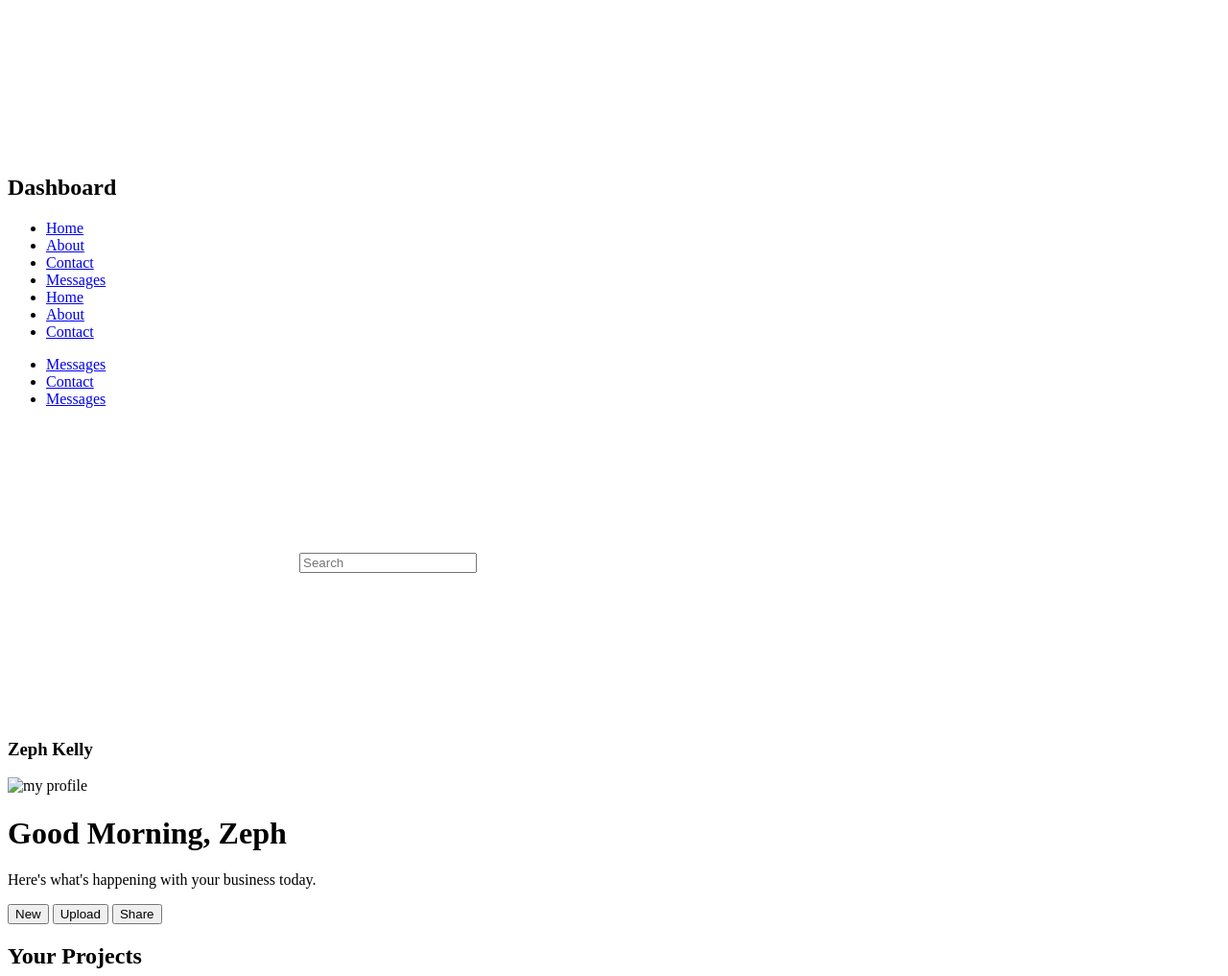
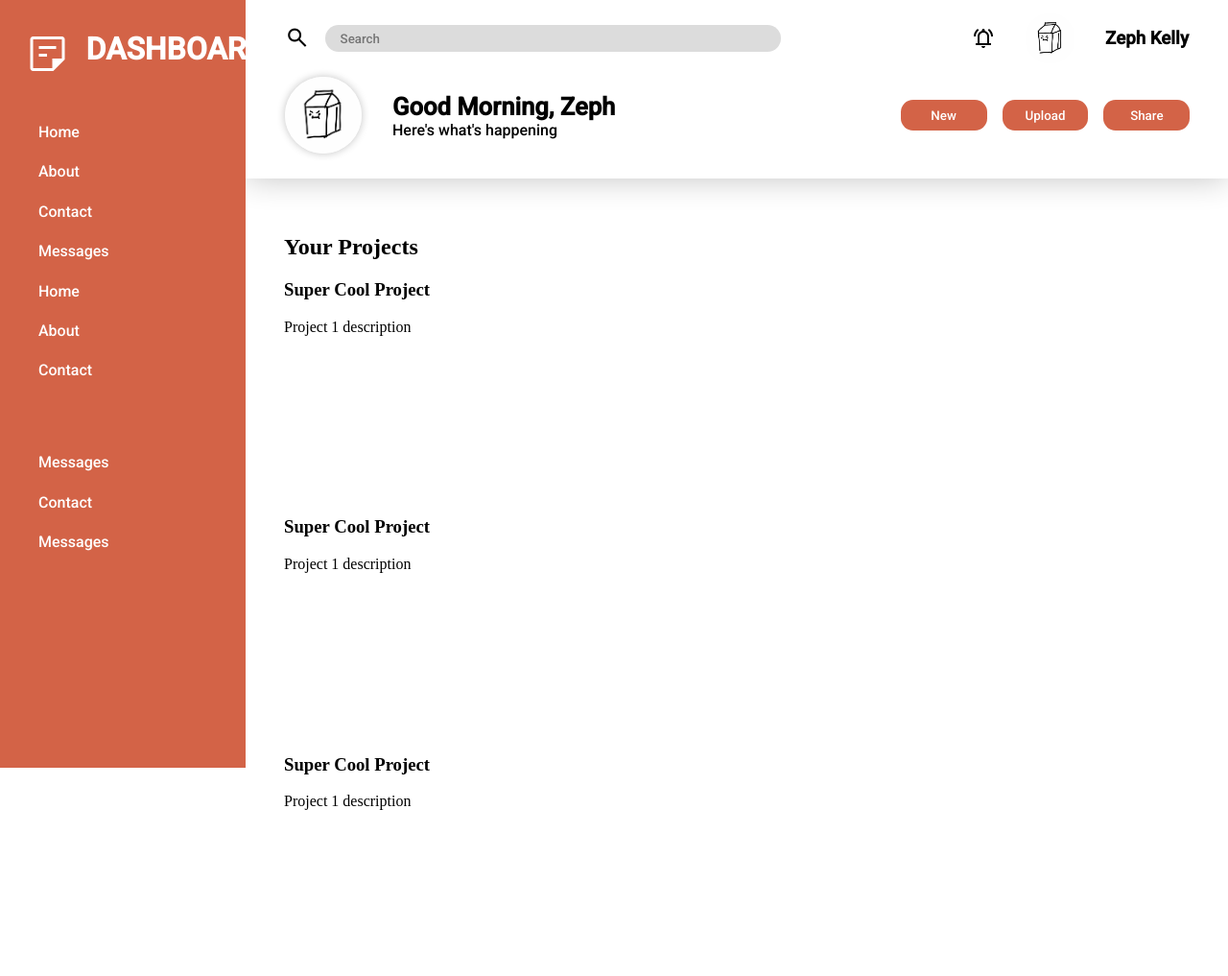
Before and after one commit to zephkelly/admin-dashboard, a plain HTML site: page index.html in a window 1280 px wide. Shown: the top 1017 px of the page at 96% size. Drawn offline with nearby package versions, Linux system fonts and the light colour scheme.

Commit message:
Add css to navbar and header

```diff
--- a/index.html
+++ b/index.html
@@ -4,13 +4,34 @@
     <meta charset="UTF-8" />
     <meta http-equiv="X-UA-Compatible" content="IE=edge" />
     <meta name="viewport" content="width=device-width, initial-scale=1.0" />
+    <link rel="stylesheet" href="style.css" />
+    <link
+      rel="stylesheet"
+      href="https://fonts.googleapis.com/css2?family=Material+Symbols+Outlined:opsz,wght,FILL,GRAD@48,400,0,0"
+    />
+    <link
+      rel="stylesheet"
+      href="https://fonts.googleapis.com/css2?family=Material+Symbols+Outlined:opsz,wght,FILL,GRAD@20..48,100..700,0..1,-50..200"
+    />
+    <link
+      rel="stylesheet"
+      href="https://fonts.googleapis.com/css2?family=Material+Symbols+Outlined:opsz,wght,FILL,GRAD@20..48,100..700,0..1,-50..200"
+    />
+    <link rel="preconnect" href="https://fonts.googleapis.com" />
+    <link rel="preconnect" href="https://fonts.gstatic.com" crossorigin />
+    <link
+      href="https://fonts.googleapis.com/css2?family=Roboto:wght@500&display=swap"
+      rel="stylesheet"
+    />
     <title>Admin Dashboard</title>
   </head>
   <body>
     <nav>
       <div class="logo">
-        <svg src="images/logo.png" alt="logo" />
-        <h1>Dashboard</h1>
+        <span id="nav-icon" class="material-symbols-outlined">
+          sticky_note_2
+        </span>
+        <h1>DASHBOARD</h1>
       </div>
       <ul>
         <li><a href="index.html">Home</a></li>
@@ -30,19 +51,19 @@
     <main>
       <header>
         <div class="search-bar">
-          <svg src="images/search.png"></svg>
-          <input type="text" placeholder="Search" />
+          <span id="search-svg" class="material-symbols-outlined">search</span>
+          <input id="search-inputfield" type="text" placeholder="Search" />
         </div>
         <div class="user-profile">
-          <svg src="images/notifications.png"></svg>
-          <svg src="images/user.png"></svg>
+          <span class="material-symbols-outlined">notifications_active</span>
+          <img id="small-profile" src="images/user-profile.png" />
           <h3 id="header-username">Zeph Kelly</h3>
         </div>
         <div class="user-greeting">
-          <img src="image/user.png" alt="my profile" />
+          <img id="large-profile" src="images/user-profile.png" />
           <div class="text">
             <h1>Good Morning, Zeph</h1>
-            <p>Here's what's happening with your business today.</p>
+            <p>Here's what's happening</p>
           </div>
         </div>
         <div class="interact-buttons">
--- /dev/null
+++ b/style.css
@@ -0,0 +1,192 @@
+body {
+  margin: 0rem;
+  overflow-x: hidden;
+}
+
+nav {
+  position: fixed;
+  background-color: rgb(211, 99, 71);
+  padding: 0rem;
+  width: 20vw;
+  height: 100vh;
+  z-index: 2;
+}
+
+nav li {
+  list-style: none;
+  margin: 1.4rem;
+  margin-left: 0rem;
+}
+
+nav ul:last-of-type {
+  padding-top: 2rem;
+}
+
+nav a {
+  color: white;
+  font-style: normal;
+  text-decoration: none;
+  font-family: "Roboto", sans-serif;
+}
+
+.logo {
+  display: flex;
+  flex-direction: row;
+  margin-top: 2rem;
+  margin-bottom: 3rem;
+  margin-left: 10%;
+}
+
+.logo h1 {
+  color: white;
+  margin: 0rem;
+  font-family: "Roboto", sans-serif;
+  font-size: 2rem;
+}
+
+#nav-icon {
+  color: white;
+  font-size: 3rem;
+  padding-right: 1rem;
+}
+
+main {
+  margin-left: 20vw;
+}
+
+header {
+  background-color: white;
+  height: 10rem;
+  width: 80vw;
+  min-width: 650px;
+  padding-bottom: 1.6rem;
+  position: fixed;
+  display: grid;
+  grid-template-columns: 2fr 1fr;
+  grid-template-rows: 5rem 5rem;
+  box-shadow: 0 0 2rem 0.01rem rgb(194, 194, 194);
+  z-index: 0;
+}
+
+.search-bar {
+  width: 100%;
+  display: flex;
+  align-items: center;
+}
+
+#search-svg {
+  font-size: 1.6rem;
+  margin-left: 6%;
+  margin-right: 1rem;
+}
+
+#search-inputfield {
+  height: 1.6rem;
+  width: 65%;
+  padding-left: 1rem;
+  padding-right: 1rem;
+  text-overflow: ellipsis;
+  border: none;
+  border-radius: 3rem;
+  background-color: rgb(220, 220, 220);
+  font-family: "Roboto", sans-serif;
+}
+
+.user-profile {
+  display: flex;
+  justify-content: flex-end;
+  align-items: center;
+  gap: 2rem;
+}
+
+.user-profile span {
+  margin-left: -2rem;
+}
+
+.user-profile h3 {
+  margin-right: 12%;
+  font-family: "Roboto", sans-serif;
+}
+
+#small-profile {
+  width: 3.2rem;
+  height: auto;
+  border-radius: 10rem;
+}
+
+.user-greeting {
+  display: flex;
+  flex-direction: row;
+  justify-content: flex-start;
+  align-items: center;
+  margin-left: 6%;
+}
+
+#large-profile {
+  width: 5rem;
+  height: auto;
+  border-radius: 10rem;
+  box-shadow: 0 0 0.5rem 0rem rgb(194, 194, 194);
+}
+
+.text {
+  margin-left: 2rem;
+}
+
+.text h1 {
+  margin: 0rem;
+  font-size: 1.6rem;
+  font-family: "Roboto", sans-serif;
+}
+
+.text p {
+  margin: 0rem;
+  font-size: 1rem;
+  font-family: "Roboto", sans-serif;
+}
+
+.interact-buttons {
+  display: flex;
+  flex-direction: row;
+  justify-content: center;
+  align-items: center;
+  margin-right: 6%;
+  gap: 1rem;
+}
+
+.btn {
+  width: 30%;
+  height: 2rem;
+  border: none;
+  border-radius: 0.8rem;
+  background-color: rgb(211, 99, 71);
+  color: white;
+  font-family: "Roboto", sans-serif;
+}
+
+.btn:last-of-type {
+  margin-right: 6%;
+}
+
+.dashboard {
+  padding-top: 14rem;
+  margin: 2.5rem;
+  margin-top: 0rem;
+}
+
+/* media query to change .interact-buttons to flex-direction column */
+@media (max-width: 950px) {
+  .interact-buttons {
+    flex-direction: column;
+    gap: 0.4rem;
+  }
+
+  .btn {
+    width: 60%;
+    margin-right: -6%;
+  }
+
+  .btn:last-of-type {
+    margin-right: -6%;
+  }
+}
```
Also changed, not shown: images/user-profile.png (added).
